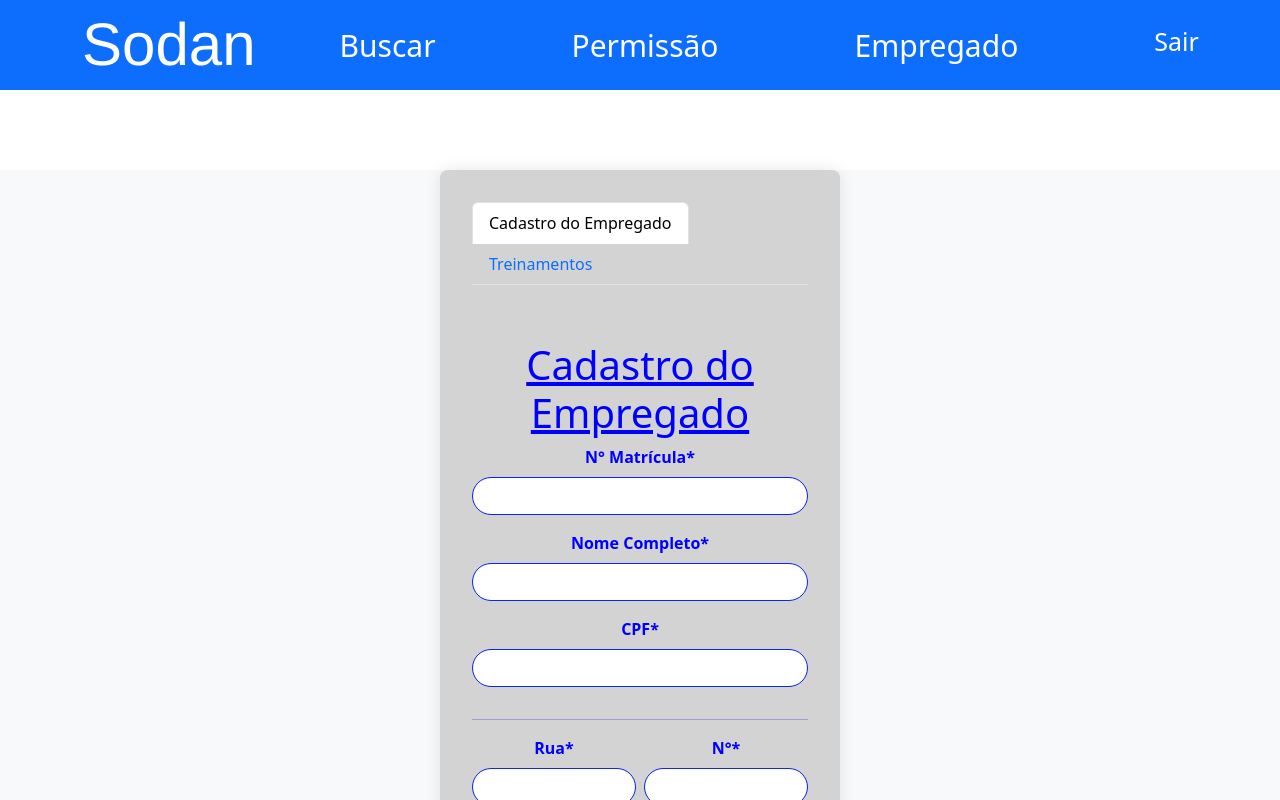
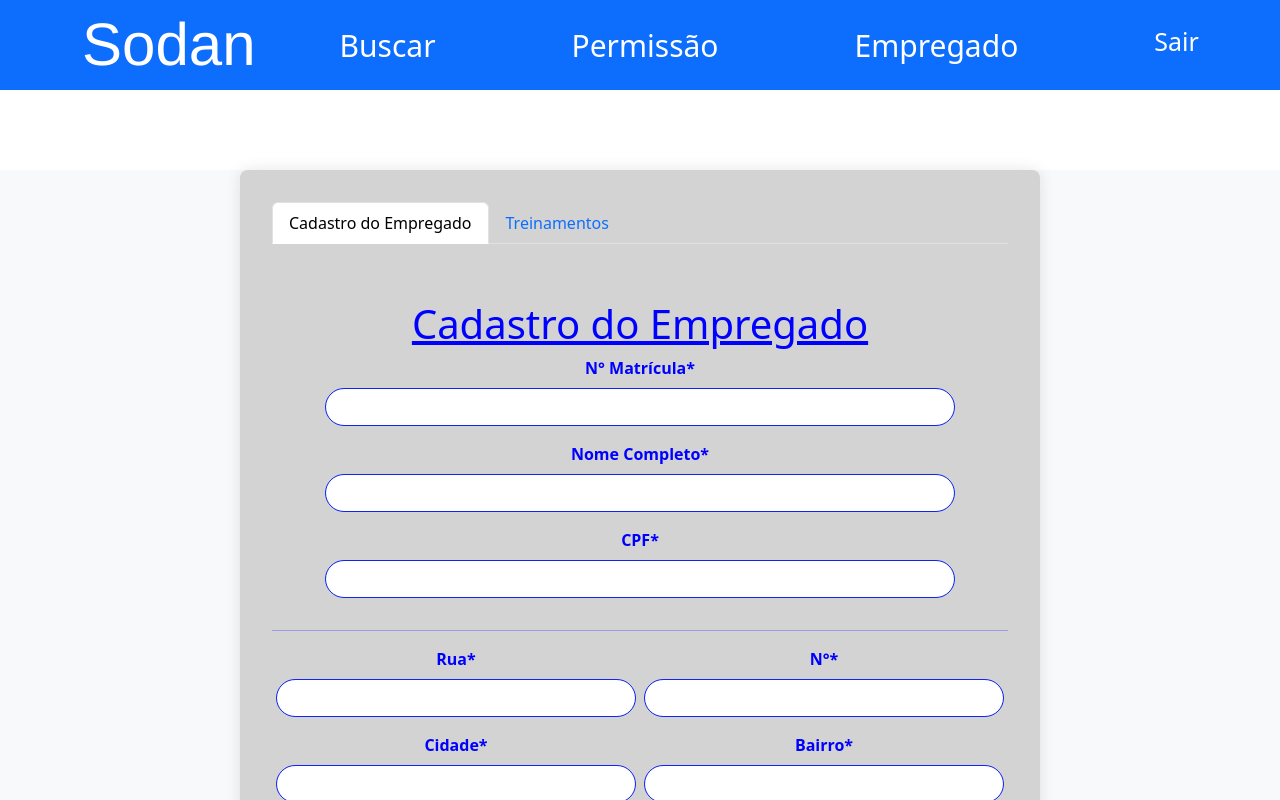
Before and after one commit to VictorioCN/Sodan, a React (Create React App) app: page /empregado in a window 1280 px wide. Both pictures are taken after a click on the button "Cadastrar Empregado". Shown: the top 800 px of the page. Built offline with nearby package versions, Linux system fonts and the light colour scheme.

Commit message:
mudando o style

```diff
--- a/src/App.js
+++ b/src/App.js
@@ -19,7 +19,7 @@ import { BrowserRouter, Route, Routes, useLocation } from 'react-router-dom';
 function App() {
   const location = useLocation();
   const hiddenNavPaths = ['/', '/EsqueciSenha', '/ConfirmarSenha']
-  const hiddenFooterPaths = ['/', '/EsqueciSenha', '/ConfirmarSenha']
+  const hiddenFooterPaths = ['/', '/EsqueciSenha', '/ConfirmarSenha','/Empregado']
 
   return (
     <div className="App">
--- a/src/css/Empregado.module.css
+++ b/src/css/Empregado.module.css
@@ -14,7 +14,7 @@
     border-radius: 8px; /* Cantos arredondados */
     box-shadow: 0 0 15px rgba(0, 0, 0, 0.1); /* Sombra para destacar o container */
     padding: 2rem; /* Espaçamento interno */
-    width: 400px; /* Largura fixa para o formulário */
+    width: 800px; /* Largura fixa para o formulário */
     margin: 0 auto; /* Centraliza o container */
   }
 
@@ -34,11 +34,24 @@
     border-radius: 100px;
     margin-left: auto;
     margin-right: auto;
+    width: 360px;
+
+  }
+
+  .inputInfo {
+    margin: auto;
+    border-color: rgb(13, 37, 246);
+    border-radius: 100px;
+    margin-left: auto;
+    margin-right: auto;
+    width: 630px;
 
   }
 
   .btn_cadastrar {
-    width: auto; /* Mantém a largura automática para os botões */
+    width: 160px; /* Mantém a largura automática para os botões */
+    font-weight: bold;
+    border-radius: 30px;
   }
 
   .nomeTreinamento{
@@ -58,3 +71,21 @@
   hr{
     color: blue;
   }
+
+.pendente{
+  font-weight: bold;
+}
+
+.emAndamento{
+  font-weight: bold;
+}
+
+.concluido{
+  font-weight: bold;
+}
+
+.cardi{
+  margin-top: 200px;
+  margin-bottom: 250px;
+  height: 250px;
+}
--- a/src/pages/AtualizarEmpregado.jsx
+++ b/src/pages/AtualizarEmpregado.jsx
@@ -33,17 +33,17 @@ const AtualizarEmpregado = () => {
 
               <Form.Group className="mb-3" controlId="formBasicMatricula">
                 <Form.Label className={style.label}>N° Matrícula*</Form.Label>
-                <Form.Control className={style.input} type="number" />
+                <Form.Control className={style.inputInfo} type="number" />
               </Form.Group>
 
               <Form.Group className="mb-3" controlId="formBasicNome">
                 <Form.Label className={style.label}>Nome Completo*</Form.Label>
-                <Form.Control className={style.input} type="text" />
+                <Form.Control className={style.inputInfo} type="text" />
               </Form.Group>
 
               <Form.Group className="mb-3" controlId="formBasicCPF">
                 <Form.Label className={style.label}>CPF*</Form.Label>
-                <Form.Control className={style.input} type="text" />
+                <Form.Control className={style.inputInfo} type="text" />
               </Form.Group>
                 <hr/>
               <div className="d-flex justify-content-center mb-3">
@@ -70,12 +70,12 @@ const AtualizarEmpregado = () => {
                 <hr/>
               <Form.Group className="mb-3" controlId="formBasicEmail">
                 <Form.Label className={style.label}>Email*</Form.Label>
-                <Form.Control className={style.input} type="email" />
+                <Form.Control className={style.inputInfo} type="email" />
               </Form.Group>
 
               <Form.Group className="mb-3" controlId="formBasicTelefone">
                 <Form.Label className={style.label}>Telefone*</Form.Label>
-                <Form.Control className={style.input} type="text" />
+                <Form.Control className={style.inputInfo} type="text" />
               </Form.Group>
 
               <div className="d-flex justify-content-center mb-3">
@@ -199,7 +199,7 @@ const AtualizarEmpregado = () => {
         </Tabs>
 
         <div className="d-flex justify-content-center mt-3">
-          <Button variant="warning" type="submit">
+          <Button variant="warning" type="submit" className={`me-2 ${style.btn_cadastrar}`}>
             Atualizar
           </Button>
         </div>
--- a/src/pages/CadastrarEmpregado.jsx
+++ b/src/pages/CadastrarEmpregado.jsx
@@ -18,17 +18,17 @@ const CadastrarEmpregado = () => {
 
               <Form.Group className="mb-3" controlId="formBasicMatricula">
                 <Form.Label className={style.label}>N° Matrícula*</Form.Label>
-                <Form.Control className={style.input} type="number" />
+                <Form.Control className={style.inputInfo} type="number" />
               </Form.Group>
 
               <Form.Group className="mb-3" controlId="formBasicNome">
                 <Form.Label className={style.label}>Nome Completo*</Form.Label>
-                <Form.Control className={style.input} type="text" />
+                <Form.Control className={style.inputInfo} type="text" />
               </Form.Group>
 
               <Form.Group className="mb-3" controlId="formBasicCPF">
                 <Form.Label className={style.label}>CPF*</Form.Label>
-                <Form.Control className={style.input} type="text" />
+                <Form.Control className={style.inputInfo} type="text" />
               </Form.Group>
                 <hr/>
               <div className="d-flex justify-content-center mb-3">
@@ -55,12 +55,12 @@ const CadastrarEmpregado = () => {
                 <hr/>
               <Form.Group className="mb-3" controlId="formBasicEmail">
                 <Form.Label className={style.label}>Email*</Form.Label>
-                <Form.Control className={style.input} type="email" />
+                <Form.Control className={style.inputInfo} type="email" />
               </Form.Group>
 
               <Form.Group className="mb-3" controlId="formBasicTelefone">
                 <Form.Label className={style.label}>Telefone*</Form.Label>
-                <Form.Control className={style.input} type="text" />
+                <Form.Control className={style.inputInfo} type="text" />
               </Form.Group>
 
               <div className="d-flex justify-content-center mb-3">
--- a/src/pages/Empregado.jsx
+++ b/src/pages/Empregado.jsx
@@ -1,6 +1,7 @@
 import React from 'react';
 import { useNavigate } from 'react-router-dom';
 import { Button, Container, Card } from 'react-bootstrap';
+import style from '../css/Empregado.module.css';
 
 function ButtonPage() {
   const navigate = useNavigate();
@@ -11,7 +12,7 @@ function ButtonPage() {
 
   return (
     <Container className="d-flex justify-content-center mt-5 mb-5">
-      <Card style={{ width: '24rem' }} className="p-4 shadow">
+      <Card style={{ width: '24rem' }} className={style.cardi}>
         <Card.Body className="text-center">
           <Card.Title>Gestão de Empregados</Card.Title>
           <Button
--- a/src/pages/ExcluirEmpregado.jsx
+++ b/src/pages/ExcluirEmpregado.jsx
@@ -33,17 +33,17 @@ const ExcluirEmpregado = () => {
 
               <Form.Group className="mb-3" controlId="formBasicMatricula">
                 <Form.Label className={style.label}>N° Matrícula*</Form.Label>
-                <Form.Control className={style.input} type="number" />
+                <Form.Control className={style.inputInfo} type="number" />
               </Form.Group>
 
               <Form.Group className="mb-3" controlId="formBasicNome">
                 <Form.Label className={style.label}>Nome Completo*</Form.Label>
-                <Form.Control className={style.input} type="text" />
+                <Form.Control className={style.inputInfo} type="text" />
               </Form.Group>
 
               <Form.Group className="mb-3" controlId="formBasicCPF">
                 <Form.Label className={style.label}>CPF*</Form.Label>
-                <Form.Control className={style.input} type="text" />
+                <Form.Control className={style.inputInfo} type="text" />
               </Form.Group>
                 <hr/>
               <div className="d-flex justify-content-center mb-3">
@@ -70,12 +70,12 @@ const ExcluirEmpregado = () => {
                 <hr/>
               <Form.Group className="mb-3" controlId="formBasicEmail">
                 <Form.Label className={style.label}>Email*</Form.Label>
-                <Form.Control className={style.input} type="email" />
+                <Form.Control className={style.inputInfo} type="email" />
               </Form.Group>
 
               <Form.Group className="mb-3" controlId="formBasicTelefone">
                 <Form.Label className={style.label}>Telefone*</Form.Label>
-                <Form.Control className={style.input} type="text" />
+                <Form.Control className={style.inputInfo} type="text" />
               </Form.Group>
 
               <div className="d-flex justify-content-center mb-3">
```
